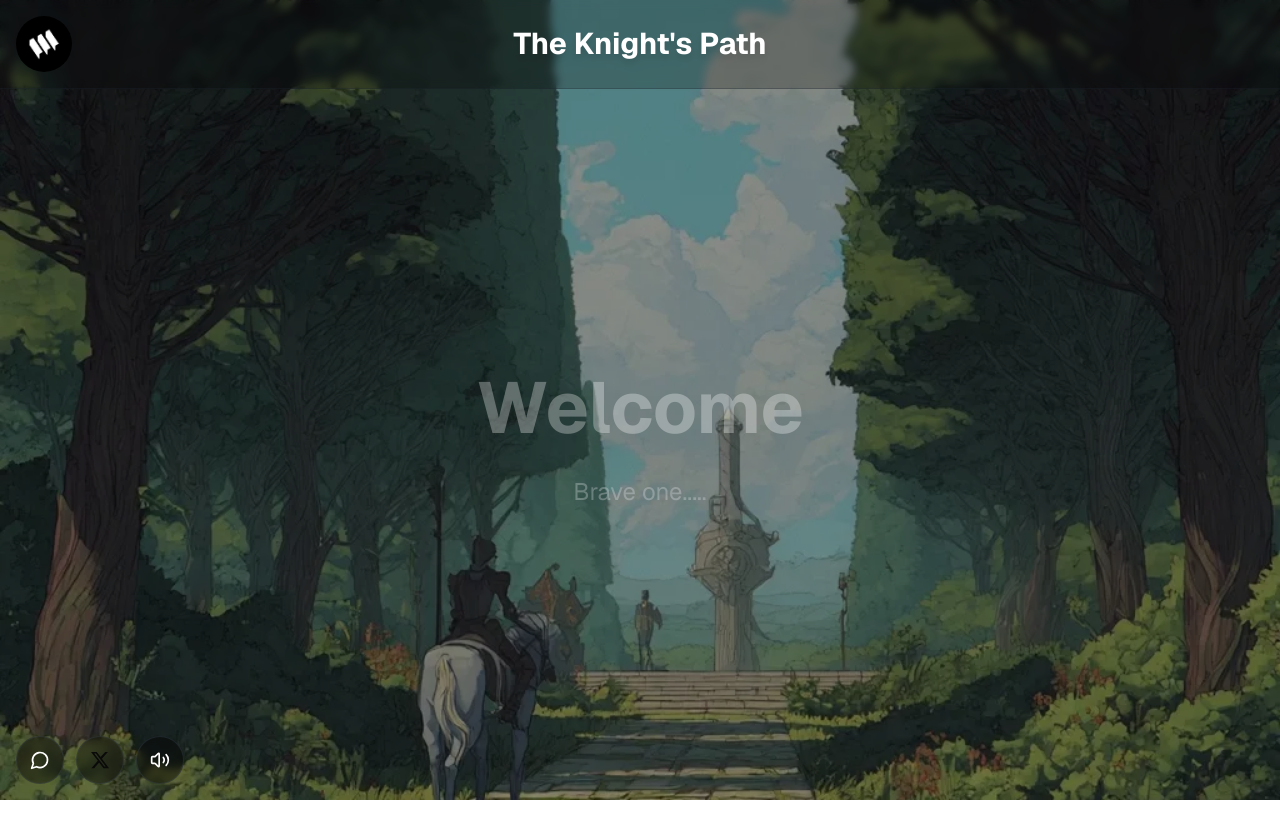
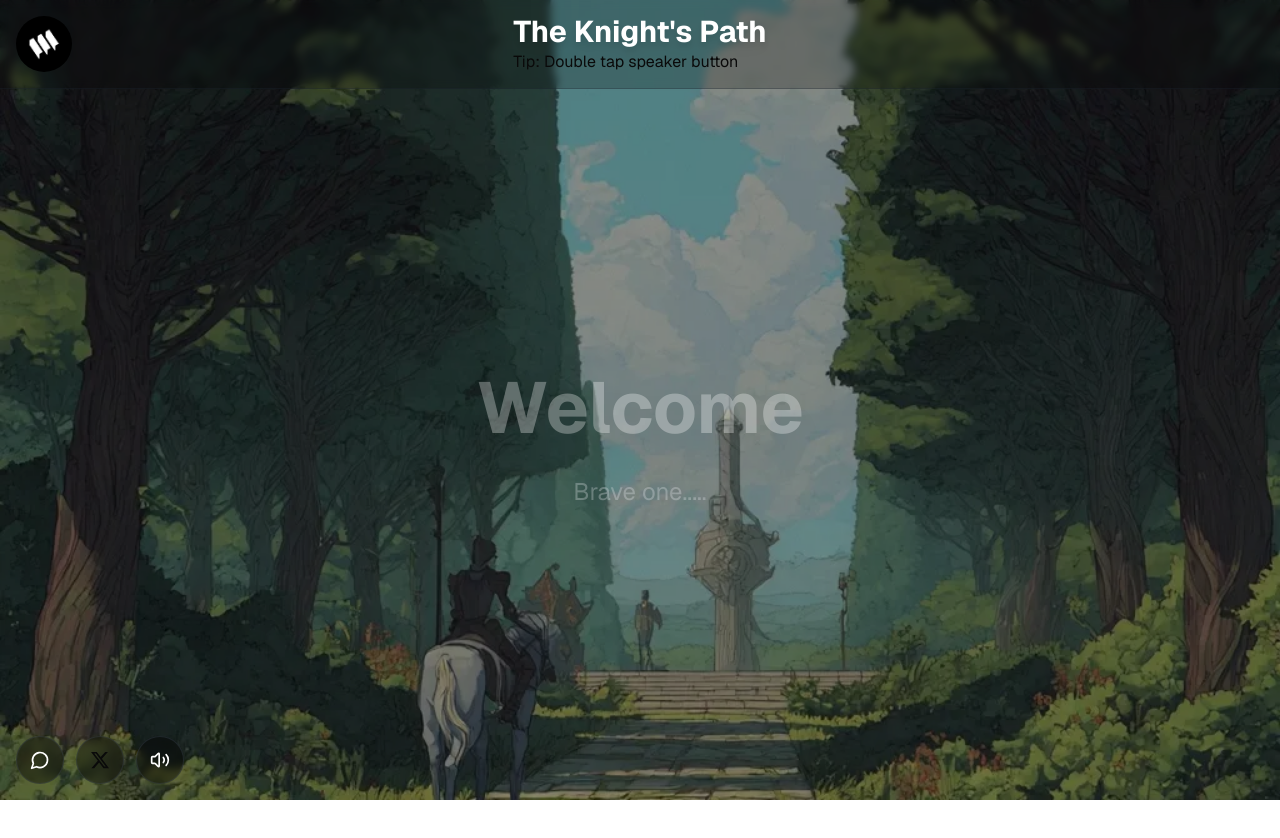
Before and after one commit to fahd-abdulrazzaq/Miraland2, a Next.js app: page / in a window 1280 px wide. Shown: the top 838 px of the page. Built offline with nearby package versions, Linux system fonts and the light colour scheme.

Commit message:
Update page.tsx

```diff
--- a/app/page.tsx
+++ b/app/page.tsx
@@ -720,6 +720,7 @@ export default function GalleryLanding() {
                   >
                     The Knight's Path
                   </h1>
+<h6> Tip: Double tap speaker button </h6>
                 </div>
 
                 {/* Right side - placeholder for balance */}
```
